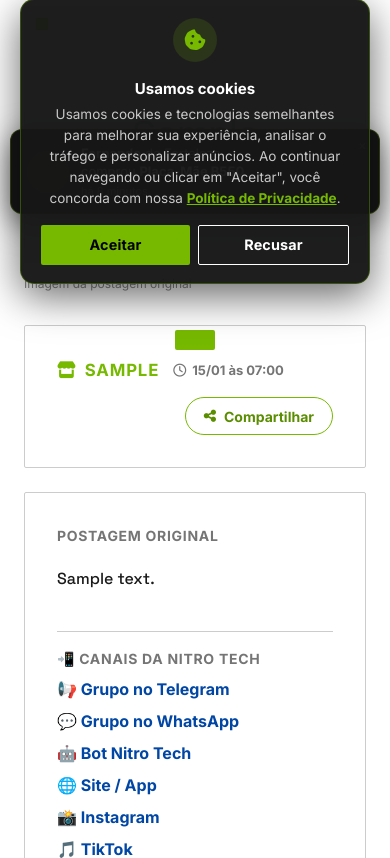
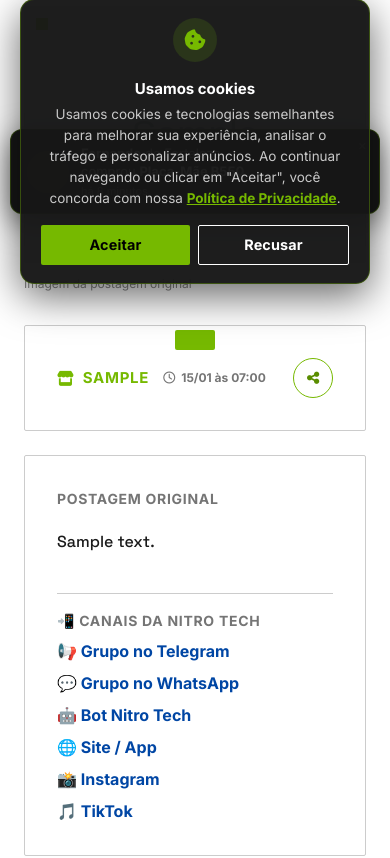
Before and after one commit to andresperes33/andrebot, a Django app: page /promos/1/ in a window 390 px wide. Shown: the part 550-1408 px from the top of the page. Run offline with Django 5.2, Linux system fonts and the light colour scheme; tables that the repository leaves empty hold one stand-in row (values such as "Sample post"); grey boxes marked "Sample" are stand-in pictures.

Commit message:
Mobile: fonte da loja/data menor e compartilhar so com icone

```diff
--- a/bot/static/bot/nvidia.css
+++ b/bot/static/bot/nvidia.css
@@ -1919,6 +1919,10 @@ a.price-history-row:hover {
 @media (max-width: 768px) {
     .nav-burger { display: flex; }
     .utility-bar { display: none; }
+    .detail-store-row .detail-label { font-size: 15px !important; }
+    .detail-store-date { font-size: 12px; }
+    .detail-share-inline { width: 40px; height: 40px; padding: 0; }
+    .detail-share-label { display: none; }
     .nav-inner { flex-wrap: wrap; gap: 8px 16px; padding: 10px 16px; height: auto; }
     .brand { order: 1; flex: 1 1 auto; min-width: 0; }
     .brand-name { font-size: 21px; }
--- a/bot/templates/bot/promo_detail.html
+++ b/bot/templates/bot/promo_detail.html
@@ -81,7 +81,7 @@
                 <button type="button" class="detail-share-btn detail-share-inline promo-card-share" aria-label="Compartilhar oferta"
                         data-share-url="{{ SITE_URL }}{% url 'promo_detail' promo.pk %}"
                         data-share-title="{{ promo.titulo|default:''|escapejs }}">
-                    <i class="fas fa-share-alt"></i> Compartilhar
+                    <i class="fas fa-share-alt"></i> <span class="detail-share-label">Compartilhar</span>
                 </button>
             </div>
         </div>
```
Also changed, not shown: 1 other file.
